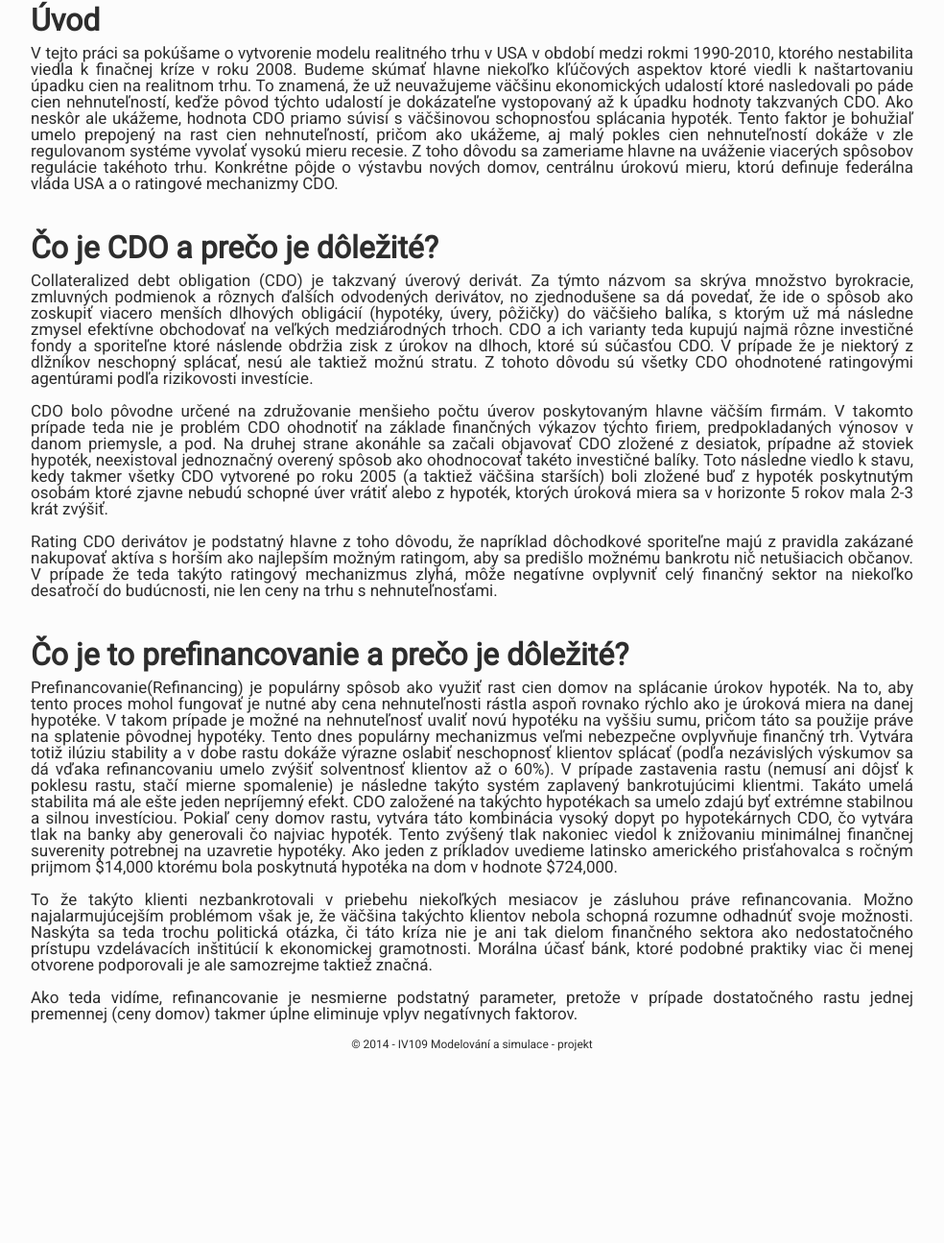
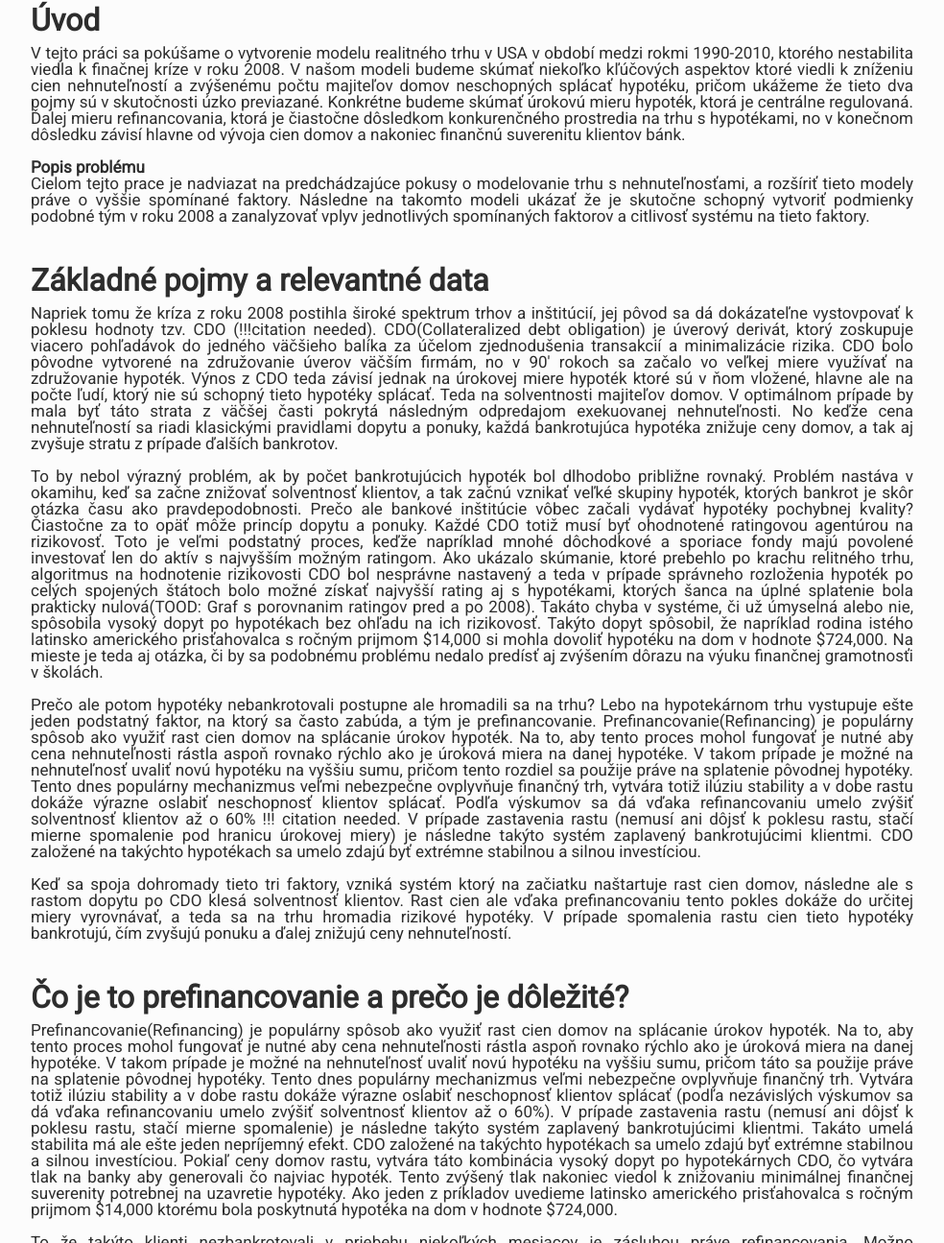
Before and after one commit to daemontus/IV109-housing-crisis, a plain HTML site: page report/index.html in a window 1280 px wide. Shown: the part 139-1434 px from the top of the page at 96% size, without its empty margins (148-1132 px from the left). Before the commit the page ends 1234 px from the top, so only its background shows below. Drawn offline with Linux system fonts and the light colour scheme.

Commit message:
Fix corrupted file

```diff
--- a/report/index.html
+++ b/report/index.html
@@ -15,14 +15,29 @@
 <div id="page">
 	<section id="intro" class="chapter">
 	<h2 class="chapter-title">Úvod</h2>
-	<p>V tejto práci sa pokúšame o vytvorenie modelu realitného trhu v USA v období medzi rokmi 1990-2010, ktorého nestabilita viedla k finačnej kríze v roku 2008. Budeme skúmať hlavne niekoľko kľúčových aspektov ktoré viedli k naštartovaniu úpadku cien na realitnom trhu. To znamená, že už neuvažujeme väčšinu ekonomických udalostí ktoré nasledovali po páde cien nehnuteľností, keďže pôvod týchto udalostí je dokázateľne vystopovaný až k úpadku hodnoty takzvaných CDO. Ako neskôr ale ukážeme, hodnota CDO priamo súvisí s väčšinovou schopnosťou splácania hypoték. Tento faktor je bohužiaľ umelo prepojený na rast cien nehnuteľností, pričom ako ukážeme, aj malý pokles cien nehnuteľností dokáže v zle regulovanom systéme vyvolať vysokú mieru recesie. Z toho dôvodu sa zameriame hlavne na uváženie viacerých spôsobov regulácie takéhoto trhu. Konkrétne pôjde o výstavbu nových domov, centrálnu úrokovú mieru, ktorú definuje federálna vláda USA a o ratingové mechanizmy CDO.</p>
+	<p>
+		V tejto práci sa pokúšame o vytvorenie modelu realitného trhu v USA v období medzi rokmi 1990-2010, ktorého nestabilita viedla k finačnej kríze v roku 2008. V našom modeli budeme skúmať niekoľko kľúčových aspektov ktoré viedli k zníženiu cien nehnuteľností a zvýšenému počtu majiteľov domov neschopných splácať hypotéku, pričom ukážeme že tieto dva pojmy sú v skutočnosti úzko previazané. Konkrétne budeme skúmať úrokovú mieru hypoték, ktorá je centrálne regulovaná. Ďalej mieru refinancovania, ktorá je čiastočne dôsledkom konkurenčného prostredia na trhu s hypotékami, no v konečnom dôsledku závisí hlavne od vývoja cien domov a nakoniec finančnú suverenitu klientov bánk.
+	</p>
+	<h3 class="subsection-title">Popis problému</h3>
+	<p>
+		Cielom tejto prace je nadviazat na predchádzajúce pokusy o modelovanie trhu s nehnuteľnosťami, a rozšíriť tieto modely práve o vyššie spomínané faktory. Následne na takomto modeli ukázať že je skutočne schopný vytvoriť podmienky podobné tým v roku 2008 a zanalyzovať vplyv jednotlivých spomínaných faktorov a citlivosť systému na tieto faktory.
+	</p>
 	</section>
 
 	<section class="chapter" id="cdo">
-	<h2 class="chapter-title">Čo je CDO a prečo je dôležité?</h2>
-	<p>Collateralized debt obligation (CDO) je takzvaný úverový derivát. Za týmto názvom sa skrýva množstvo byrokracie, zmluvných podmienok a rôznych ďalších odvodených derivátov, no zjednodušene sa dá povedať, že ide o spôsob ako zoskupiť viacero menších dlhových obligácií (hypotéky, úvery, pôžičky) do väčšieho balíka, s ktorým už má následne zmysel efektívne obchodovať na veľkých medziárodných trhoch. CDO a ich varianty teda kupujú najmä rôzne investičné fondy a sporiteľne ktoré náslende obdržia zisk z úrokov na dlhoch, ktoré sú súčasťou CDO. V prípade že je niektorý z dlžníkov neschopný splácať, nesú ale taktiež možnú stratu. Z tohoto dôvodu sú všetky CDO ohodnotené ratingovými agentúrami podľa rizikovosti investície.</p>
-	<p>CDO bolo pôvodne určené na združovanie menšieho počtu úverov poskytovaným hlavne väčším firmám. V takomto prípade teda nie je problém CDO ohodnotiť na základe finančných výkazov týchto firiem, predpokladaných výnosov v danom priemysle, a pod. Na druhej strane akonáhle sa začali objavovať CDO zložené z desiatok, prípadne až stoviek hypoték, neexistoval jednoznačný overený spôsob ako ohodnocovať takéto investičné balíky. Toto následne viedlo k stavu, kedy takmer všetky CDO vytvorené po roku 2005 (a taktiež väčšina starších) boli zložené buď z hypoték poskytnutým osobám ktoré zjavne nebudú schopné úver vrátiť alebo z hypoték, ktorých úroková miera sa v horizonte 5 rokov mala 2-3 krát zvýšiť.</p>
-	<p>Rating CDO derivátov je podstatný hlavne z toho dôvodu, že napríklad dôchodkové sporiteľne majú z pravidla zakázané nakupovať aktíva s horším ako najlepším možným ratingom, aby sa predišlo možnému bankrotu nič netušiacich občanov. V prípade že teda takýto ratingový mechanizmus zlyhá, môže negatívne ovplyvniť celý finančný sektor na niekoľko desaťročí do budúcnosti, nie len ceny na trhu s nehnuteľnosťami.</p>
+	<h2 class="chapter-title">Základné pojmy a relevantné data</h2>
+	<p>
+		Napriek tomu že kríza z roku 2008 postihla široké spektrum trhov a inštitúcií, jej pôvod sa dá dokázateľne vystovpovať k poklesu hodnoty tzv. CDO (!!!citation needed). CDO(Collateralized debt obligation) je úverový derivát, ktorý zoskupuje viacero pohľadávok do jedného väčšieho balíka za účelom zjednodušenia transakcií a minimalizácie rizika. CDO bolo pôvodne vytvorené na združovanie úverov väčším firmám, no v 90' rokoch sa začalo vo veľkej miere využívať na združovanie hypoték. Výnos z CDO teda závisí jednak na úrokovej miere hypoték ktoré sú v ňom vložené, hlavne ale na počte ľudí, ktorý nie sú schopný tieto hypotéky splácať. Teda na solventnosti majiteľov domov. V optimálnom prípade by mala byť táto strata z väčšej časti pokrytá následným odpredajom exekuovanej nehnuteľnosti. No keďže cena nehnuteľností sa riadi klasickými pravidlami dopytu a ponuky, každá bankrotujúca hypotéka znižuje ceny domov, a tak aj zvyšuje stratu z prípade ďalších bankrotov.
+	</p>
+	<p>
+		To by nebol výrazný problém, ak by počet bankrotujúcich hypoték bol dlhodobo približne rovnaký. Problém nastáva v okamihu, keď sa začne znižovať solventnosť klientov, a tak začnú vznikať veľké skupiny hypoték, ktorých bankrot je skôr otázka času ako pravdepodobnosti. Prečo ale bankové inštitúcie vôbec začali vydávať hypotéky pochybnej kvality? Čiastočne za to opäť môže princíp dopytu a ponuky. Každé CDO totiž musí byť ohodnotené ratingovou agentúrou na rizikovosť. Toto je veľmi podstatný proces, keďže napríklad mnohé dôchodkové a sporiace fondy majú povolené investovať len do aktív s najvyšším možným ratingom. Ako ukázalo skúmanie, ktoré prebehlo po krachu relitného trhu, algoritmus na hodnotenie rizikovosti CDO bol nesprávne nastavený a teda v prípade správneho rozloženia hypoték po celých spojených štátoch bolo možné získať najvyšší rating aj s hypotékami, ktorých šanca na úplné splatenie bola prakticky nulová(TOOD: Graf s porovnanim ratingov pred a po 2008). Takáto chyba v systéme, či už úmyselná alebo nie, spôsobila vysoký dopyt po hypotékach bez ohľadu na ich rizikovosť. Takýto dopyt spôsobil, že napríklad rodina istého latinsko amerického prisťahovalca s ročným prijmom $14,000 si mohla dovoliť hypotéku na dom v hodnote $724,000. Na mieste je teda aj otázka, či by sa podobnému problému nedalo predísť aj zvýšením dôrazu na výuku finančnej gramotnosťi v školách.
+	</p>
+	<p>
+		Prečo ale potom hypotéky nebankrotovali postupne ale hromadili sa na trhu? Lebo na hypotekárnom trhu vystupuje ešte jeden podstatný faktor, na ktorý sa často zabúda, a tým je prefinancovanie. Prefinancovanie(Refinancing) je populárny spôsob ako využiť rast cien domov na splácanie úrokov hypoték. Na to, aby tento proces mohol fungovať je nutné aby cena nehnuteľnosti rástla aspoň rovnako rýchlo ako je úroková miera na danej hypotéke. V takom prípade je možné na nehnuteľnosť uvaliť novú hypotéku na vyššiu sumu, pričom tento rozdiel sa použije práve na splatenie pôvodnej hypotéky. Tento dnes populárny mechanizmus veľmi nebezpečne ovplyvňuje finančný trh, vytvára totiž ilúziu stability a v dobe rastu dokáže výrazne oslabiť neschopnosť klientov splácať. Podľa výskumov sa dá vďaka refinancovaniu umelo zvýšiť solventnosť klientov až o 60% !!! citation needed. V prípade zastavenia rastu (nemusí ani dôjsť k poklesu rastu, stačí mierne spomalenie pod hranicu úrokovej miery) je následne takýto systém zaplavený bankrotujúcimi klientmi. CDO založené na takýchto hypotékach sa umelo zdajú byť extrémne stabilnou a silnou investíciou.
+	</p>
+	<p>
+		Keď sa spoja dohromady tieto tri faktory, vzniká systém ktorý na začiatku naštartuje rast cien domov, následne ale s rastom dopytu po CDO klesá solventnosť klientov. Rast cien ale vďaka prefinancovaniu tento pokles dokáže do určitej miery vyrovnávať, a teda sa na trhu hromadia rizikové hypotéky. V prípade spomalenia rastu cien tieto hypotéky bankrotujú, čím zvyšujú ponuku a ďalej znižujú ceny nehnuteľností.
+	</p>
 	</section>
 
 	<section class="chapter" id="refinance">
```
Also changed, not shown: data/ab_01_prices_interests.TXT (added), data/ab_1_prices_interests.TXT (added), 2 other files.
